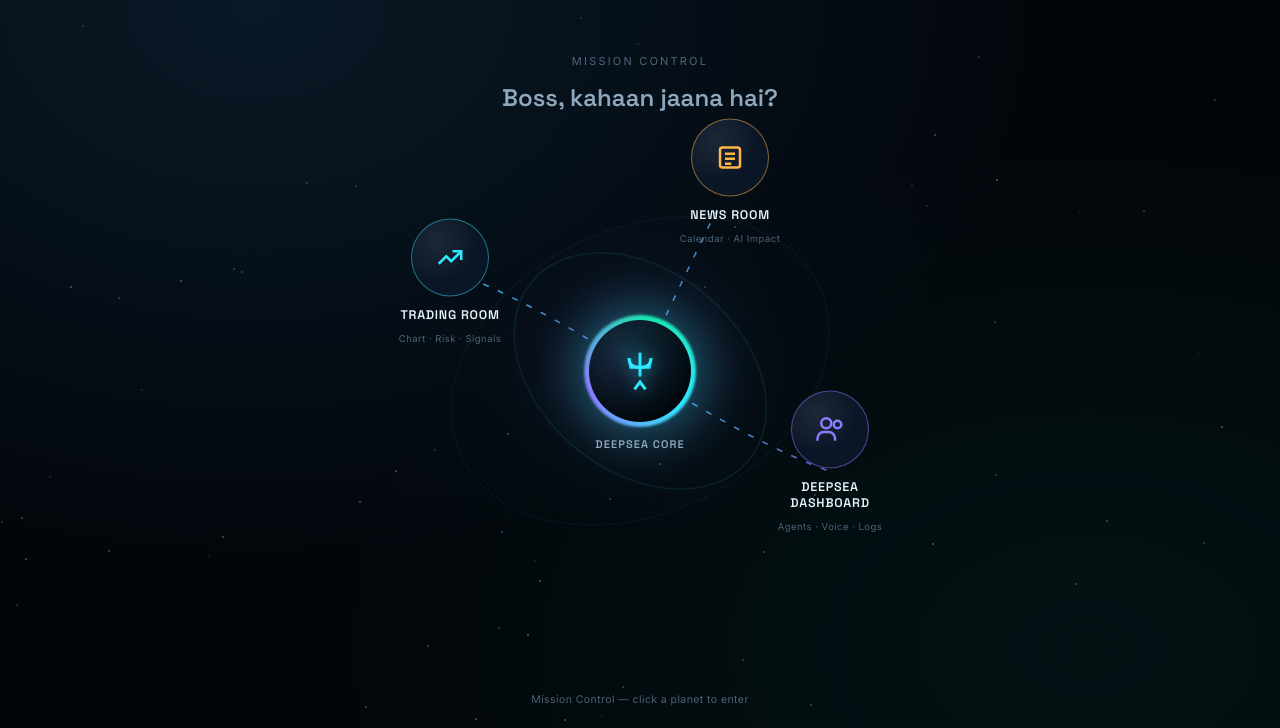
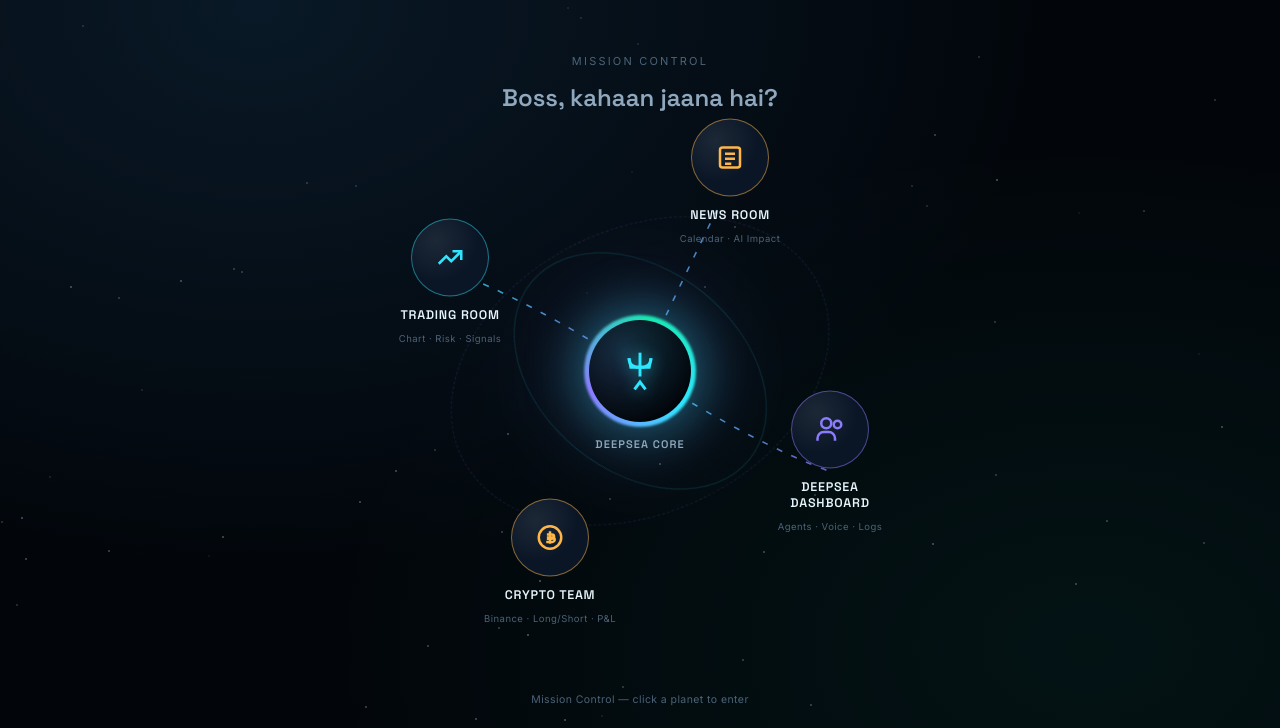
Before and after one commit to deepseatrader18/deepsea-dashboard, a website: page home.html in a window 1280 px wide. Shown: the part 72-800 px from the top of the page. Drawn offline with Linux system fonts and the light colour scheme.

Commit message:
Add crypto.html page and home.html crypto tile

```diff
--- a/home.html
+++ b/home.html
@@ -146,6 +146,7 @@
   #planet-trading{ transform:translate(calc(-50% - 190px), calc(-50% - 90px)); }
   #planet-assistant{ transform:translate(calc(-50% + 190px), calc(-50% + 90px)); }
   #planet-news{ transform:translate(calc(-50% + 90px), calc(-50% - 190px)); }
+  #planet-crypto{ transform:translate(calc(-50% - 90px), calc(-50% + 190px)); }
 
   @media (max-width:720px){
     #stage{height:auto;}
@@ -213,6 +214,14 @@
       <div class="sub">Chart · Risk · Signals</div>
     </a>
 
+    <a href="/crypto" class="planet amber" id="planet-crypto">
+      <div class="orb">
+        <svg viewBox="0 0 24 24" fill="none" stroke="currentColor" stroke-width="2"><circle cx="12" cy="12" r="9"/><path d="M12 7v10M9.5 9.5h4a1.75 1.75 0 0 1 0 3.5h-4M9.5 12h4.5a1.75 1.75 0 0 1 0 3.5h-5"/></svg>
+      </div>
+      <div class="name">CRYPTO TEAM</div>
+      <div class="sub">Binance · Long/Short · P&amp;L</div>
+    </a>
+
     <a href="/news" class="planet amber" id="planet-news">
       <div class="orb">
         <svg viewBox="0 0 24 24" fill="none" stroke="currentColor" stroke-width="2"><rect x="4" y="4" width="16" height="16" rx="2"/><path d="M8 9h8M8 13h8M8 17h5"/></svg>
```
